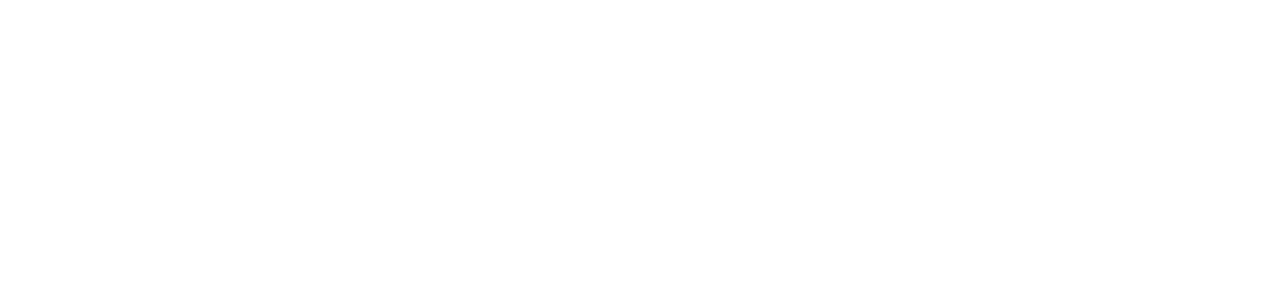
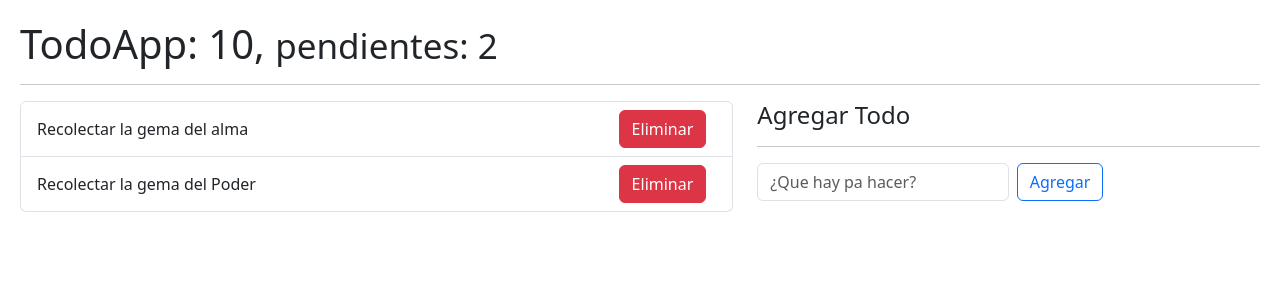
Before and after one commit to CamiloLopez15/react-course, a React (Vite) app in the folder 05-basics-hooks/: page / in a window 1280 px wide. Shown: the top 300 px of the page. Built offline with nearby package versions, Linux system fonts and the light colour scheme.

Commit message:
feat: added class number 149

```diff
--- /dev/null
+++ b/05-basics-hooks/src/08-useReducer/TodoAdd.tsx
@@ -0,0 +1,49 @@
+import { FormEvent } from "react";
+import { useForm } from "../hooks";
+import { Todo } from "./todoReducer";
+
+interface FormAddTodo {
+    description: string;
+}
+
+interface TodoAddProp {
+    handleNewTodo: (todo: Todo) => void;
+}
+
+function TodoAdd({ handleNewTodo }: TodoAddProp) {
+    const { description, onChangeInput, onResetForm } = useForm<FormAddTodo>({
+        description: "",
+    });
+
+    const onSubmit = (e: FormEvent<HTMLFormElement>): void => {
+        e.preventDefault();
+        if (!description) return;
+        const newTodo: Todo = {
+            id: new Date().getTime(),
+            description,
+            done: false,
+        };
+        handleNewTodo(newTodo);
+        onResetForm();
+    };
+
+    return (
+        <>
+            <form className="d-flex gap-2" onSubmit={onSubmit}>
+                <input
+                    type="text"
+                    placeholder="¿Que hay pa hacer?"
+                    className="form-control w-50"
+                    name="description"
+                    value={description}
+                    onChange={onChangeInput}
+                />
+                <button type="submit" className="btn btn-outline-primary">
+                    Agregar
+                </button>
+            </form>
+        </>
+    );
+}
+
+export default TodoAdd;
--- /dev/null
+++ b/05-basics-hooks/src/08-useReducer/TodoApp.tsx
@@ -0,0 +1,74 @@
+import { useEffect, useReducer } from "react";
+import { ActionType, Todo, todoReducer } from "./todoReducer";
+import TodoList from "./TodoList";
+import TodoAdd from "./TodoAdd";
+
+const initialState: Todo[] = [
+    {
+        id: new Date().getTime(),
+        description: "Recolectar la gema del alma",
+        done: false,
+    },
+    {
+        id: new Date().getTime() * 3,
+        description: "Recolectar la gema del Poder",
+        done: false,
+    },
+];
+
+const initReducer = (initialState: Todo[]) => {
+    try {
+        const todosLocalStorage: Todo[] = JSON.parse(localStorage.getItem("todos") || "[]");
+
+        if (todosLocalStorage.length < 1) return initialState;
+        else return todosLocalStorage;
+    } catch (error) {
+        console.error("Error get todos localStorage", error);
+        return initialState;
+    }
+};
+
+function TodoApp() {
+    const [todos, dispatchTodo] = useReducer(
+        todoReducer,
+        initialState,
+        initReducer
+    );
+
+    useEffect(() => {
+        const todosJSON = JSON.stringify(todos);
+        localStorage.setItem("todos", todosJSON);
+    }, [todos]);
+
+    const handleNewTodo = (todo: Todo) => {
+        dispatchTodo({ type: ActionType.add, payload: todo });
+    };
+
+    const handleDeleteTodo = (todo: Todo) => {
+        dispatchTodo({ type: ActionType.delete, payload: todo });
+    };
+
+    return (
+        <>
+            <h1>
+                TodoApp: 10, <small>pendientes: 2</small>
+            </h1>
+            <hr />
+            <div className="row">
+                <div className="col-7">
+                    <TodoList
+                        todos={todos}
+                        handleDeleteTodo={handleDeleteTodo}
+                    />
+                </div>
+                <div className="col-5">
+                    <h4>Agregar Todo</h4>
+                    <hr />
+                    <TodoAdd handleNewTodo={handleNewTodo} />
+                </div>
+            </div>
+        </>
+    );
+}
+
+export default TodoApp;
--- /dev/null
+++ b/05-basics-hooks/src/08-useReducer/TodoElement.tsx
@@ -0,0 +1,26 @@
+import { Todo } from "./todoReducer";
+
+interface TodoElementProps {
+    todo: Todo;
+    handleDeleteTodo: (todo: Todo) => void;
+}
+
+function TodoElement({ todo, handleDeleteTodo }: TodoElementProps) {
+    const { description, id } = todo;
+    return (
+        <li
+            className="list-group-item d-flex justify-content-between"
+            id={String(id)}
+        >
+            <span className="align-self-center">{description}</span>
+            <button
+                className="btn btn-danger"
+                onClick={() => handleDeleteTodo(todo)}
+            >
+                Eliminar
+            </button>
+        </li>
+    );
+}
+
+export default TodoElement;
--- /dev/null
+++ b/05-basics-hooks/src/08-useReducer/TodoList.tsx
@@ -0,0 +1,22 @@
+import TodoElement from "./TodoElement";
+import { Todo } from "./todoReducer";
+
+interface TodoListProps {
+    todos: Todo[];
+    handleDeleteTodo: (todo: Todo) => void;
+}
+function TodoList({ handleDeleteTodo, todos = [] }: TodoListProps) {
+    return (
+        <ul className="list-group">
+            {todos.map((todo) => (
+                <TodoElement
+                    todo={todo}
+                    key={todo.id}
+                    handleDeleteTodo={handleDeleteTodo}
+                />
+            ))}
+        </ul>
+    );
+}
+
+export default TodoList;
--- /dev/null
+++ b/05-basics-hooks/src/08-useReducer/todoReducer.ts
@@ -0,0 +1,31 @@
+export interface Todo {
+    id: number;
+    description: string;
+    done: boolean;
+}
+
+export enum ActionType {
+    add = "[TODO] Add Todo",
+    delete = "[TODO] Delete Todo",
+}
+
+interface Action {
+    type: ActionType;
+    payload: Todo | Todo[];
+}
+
+export const todoReducer = (
+    initialState: Todo[],
+    { type, payload }: Action
+) => {
+    switch (type) {
+        case ActionType.add:
+            return [...initialState, payload as Todo];
+        case ActionType.delete:
+            return initialState.filter(
+                (todo) => todo.id !== (payload as Todo).id
+            );
+        default:
+            return initialState;
+    }
+};
--- a/05-basics-hooks/src/main.tsx
+++ b/05-basics-hooks/src/main.tsx
@@ -1,6 +1,7 @@
 import "./index.css";
 import { StrictMode } from "react";
 import { createRoot } from "react-dom/client";
+import TodoApp from "./08-useReducer/TodoApp";
 // import CounterApp from "./01-useState/CounterApp";
 // import HooksApp from "./HooksApp";
 // import CounterWithCustomHook from "./01-useState/CounterWithCustomHook";
@@ -12,6 +13,10 @@
 // import { MemoHook } from "./06-memos/MemoHook";
 // import { CallBackHook } from "./06-memos/CallbackHook";
 // import { Padre } from "./07-homework/Padre";
-import "./08-useReducer/intro-reducer";
+// import "./08-useReducer/intro-reducer";
 
-createRoot(document.getElementById("root")!).render(<StrictMode></StrictMode>);
+createRoot(document.getElementById("root")!).render(
+    <StrictMode>
+        <TodoApp />
+    </StrictMode>
+);
```
